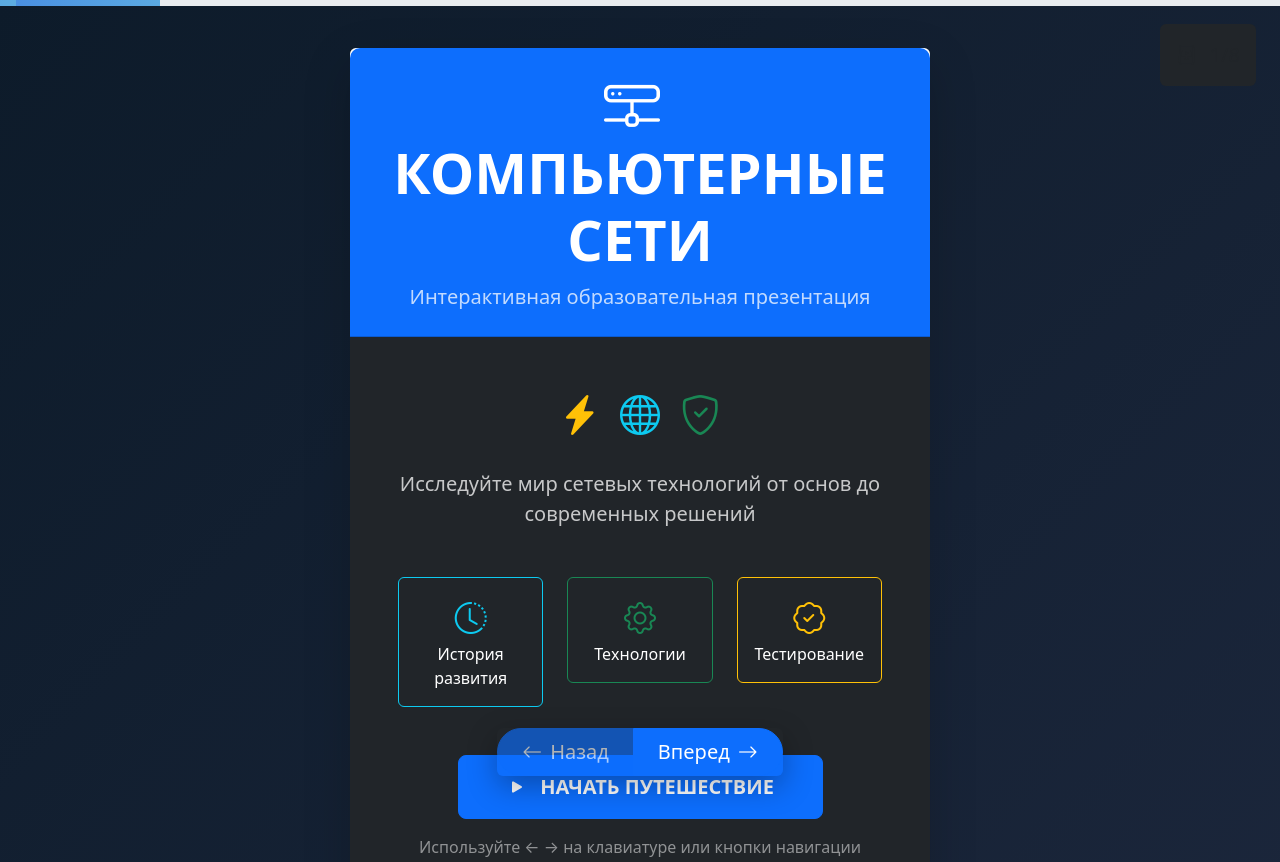
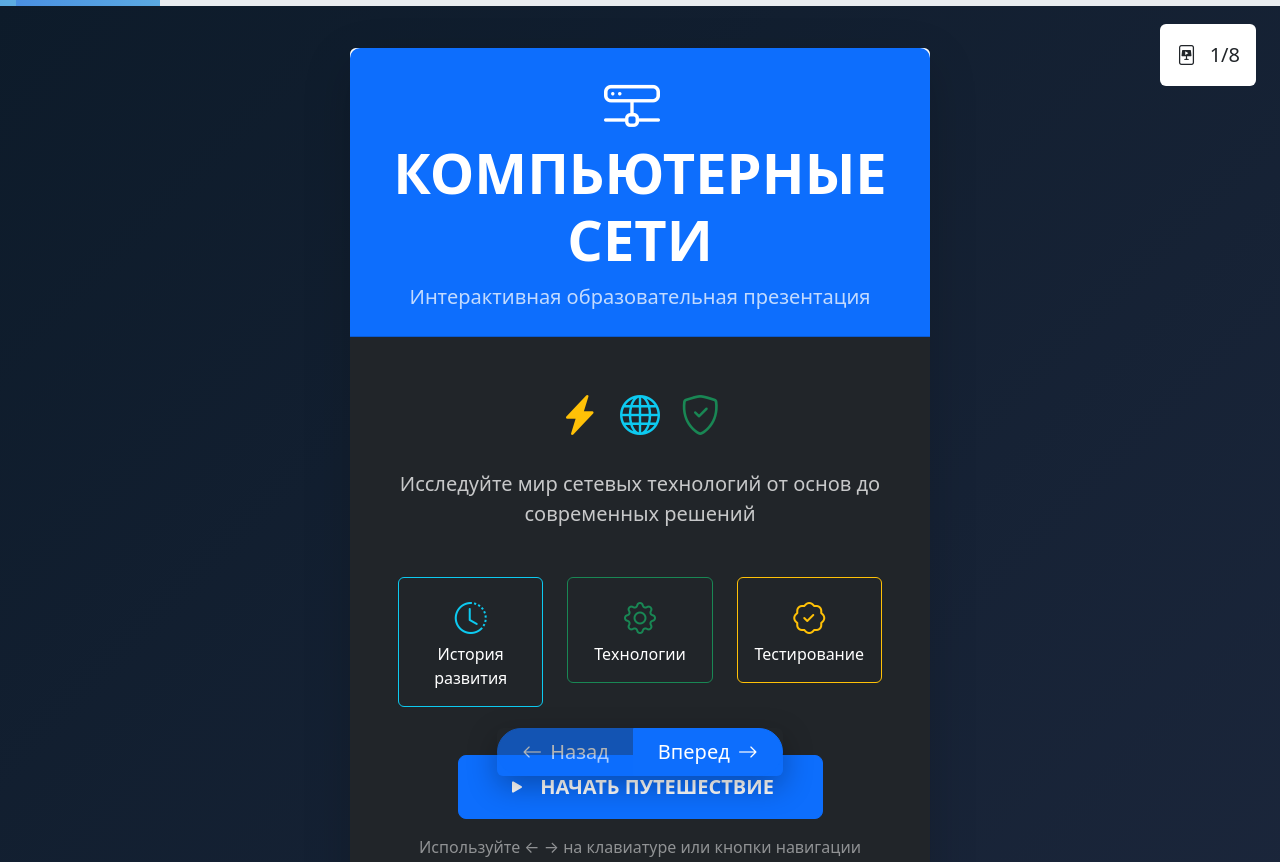
Before and after one commit to Islam0122/computer_set, a plain HTML site: page index.html in a window 1280 px wide. Shown: the top 862 px of the page. Drawn offline with nearby package versions, Linux system fonts and the light colour scheme.

Commit message:
Update index.html

```diff
--- a/index.html
+++ b/index.html
@@ -32,7 +32,7 @@
 
 <!-- Slide Counter -->
 <div class="slide-counter position-fixed top-0 end-0 m-4">
-    <div class="card border-primary bg-dark">
+    <div class="card border-primary">
         <div class="card-body p-3">
                 <span class="fs-5">
                     <i class="bi bi-file-slides me-2"></i>
```
